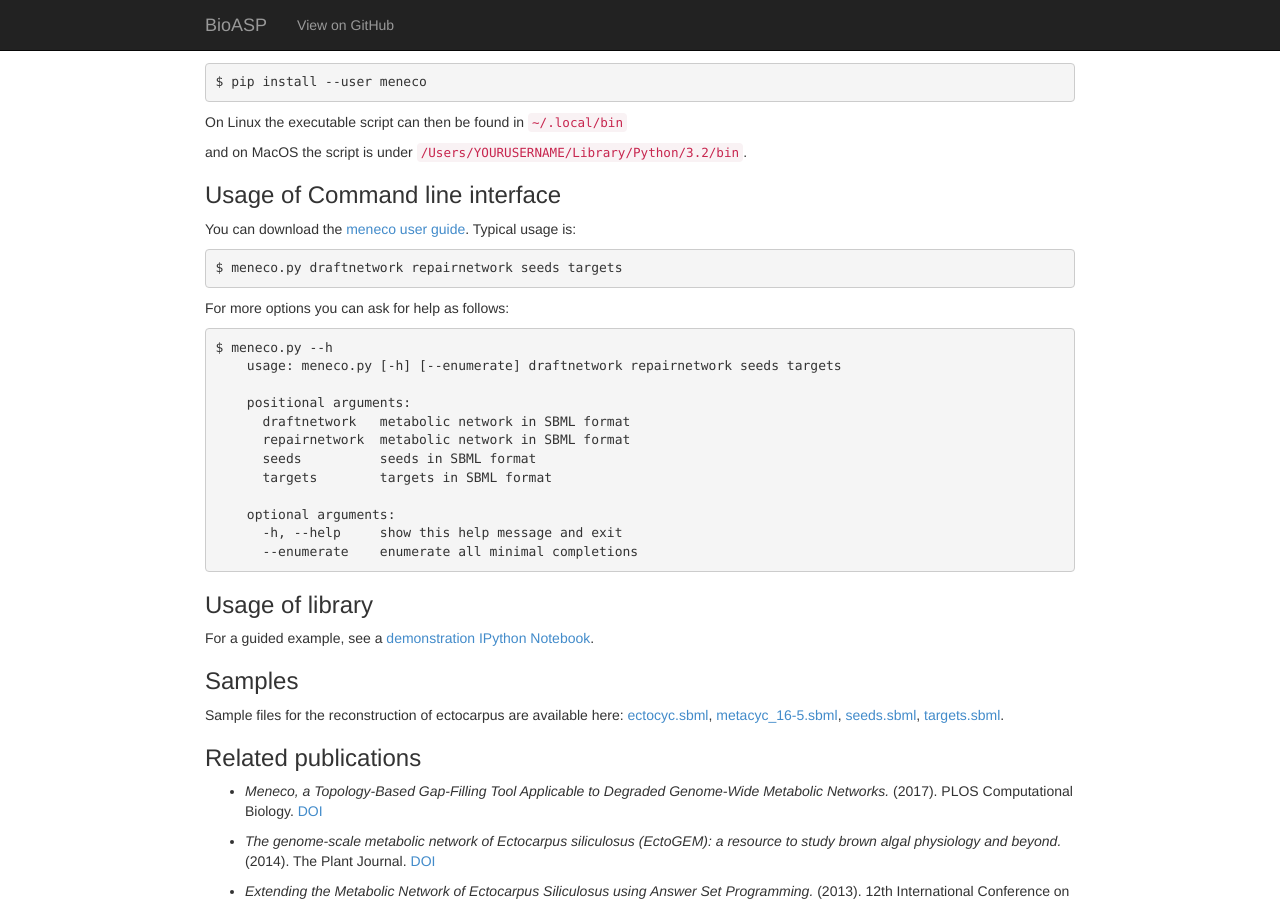
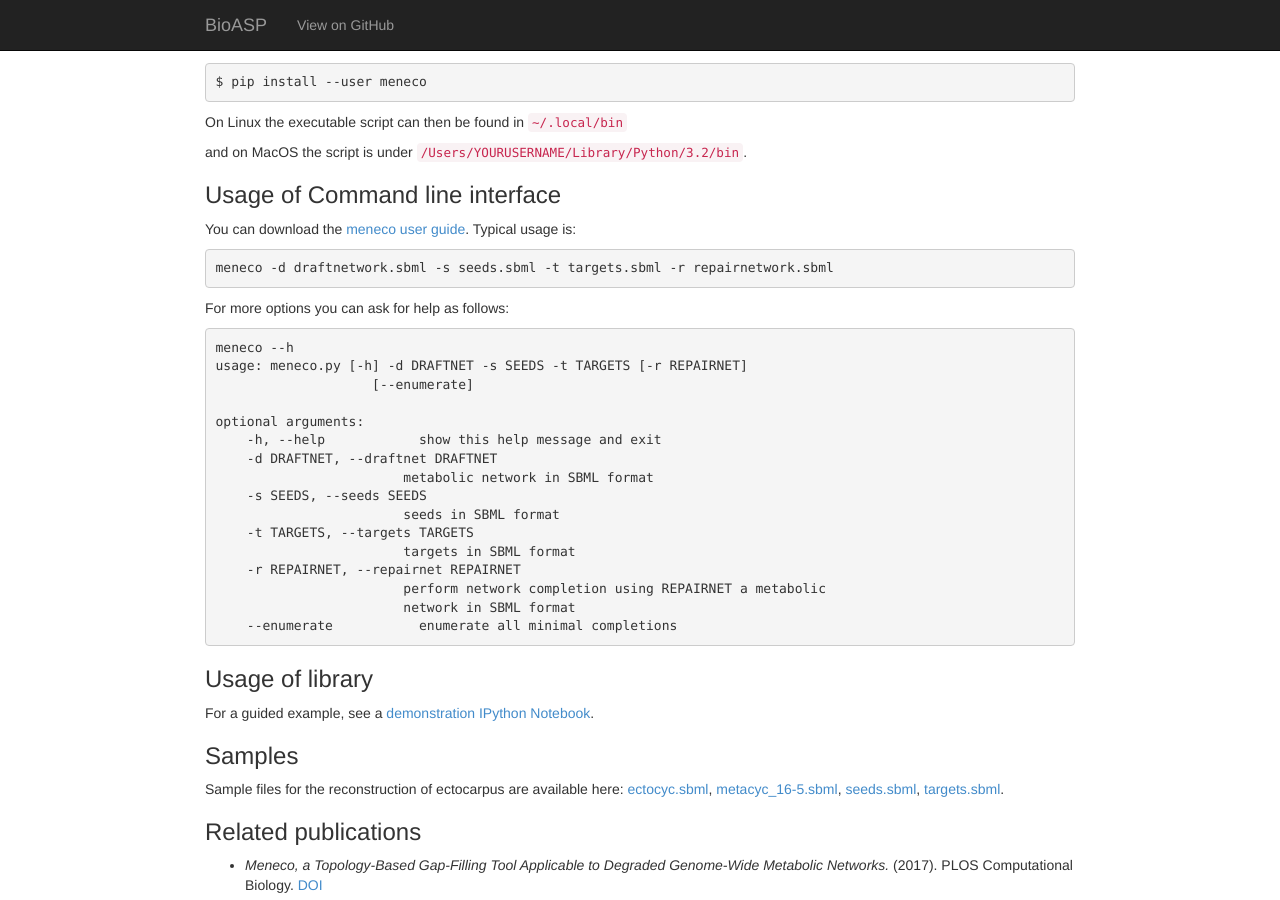
Before and after one commit to bioasp/meneco, a Jekyll site: the page built from docs/index.md, in a window 1280 px wide and 900 px high, scrolled down 474 px. Built offline with Jekyll 4.4.1, drawn with Linux system fonts in a browser that asks for light colours.

Commit message:
Update index.md

````diff
--- a/docs/index.md
+++ b/docs/index.md
@@ -29,22 +29,30 @@ and on MacOS the script is under ``/Users/YOURUSERNAME/Library/Python/3.2/bin``.
 You can download the [meneco user guide](https://bioasp.github.io/meneco/guide/guide.pdf).
 Typical usage is:
 
-	$ meneco.py draftnetwork repairnetwork seeds targets
+```sh
+meneco -d draftnetwork.sbml -s seeds.sbml -t targets.sbml -r repairnetwork.sbml
+```
 
 For more options you can ask for help as follows:
 
-	$ meneco.py --h
-        usage: meneco.py [-h] [--enumerate] draftnetwork repairnetwork seeds targets
+```sh
+meneco --h
+usage: meneco.py [-h] -d DRAFTNET -s SEEDS -t TARGETS [-r REPAIRNET]
+                    [--enumerate]
 
-        positional arguments:
-          draftnetwork   metabolic network in SBML format
-          repairnetwork  metabolic network in SBML format
-          seeds          seeds in SBML format
-          targets        targets in SBML format
-
-        optional arguments:
-          -h, --help     show this help message and exit
-          --enumerate    enumerate all minimal completions
+optional arguments:
+    -h, --help            show this help message and exit
+    -d DRAFTNET, --draftnet DRAFTNET
+                        metabolic network in SBML format
+    -s SEEDS, --seeds SEEDS
+                        seeds in SBML format
+    -t TARGETS, --targets TARGETS
+                        targets in SBML format
+    -r REPAIRNET, --repairnet REPAIRNET
+                        perform network completion using REPAIRNET a metabolic
+                        network in SBML format
+    --enumerate           enumerate all minimal completions
+```
 
 
 ### Usage of library
````
